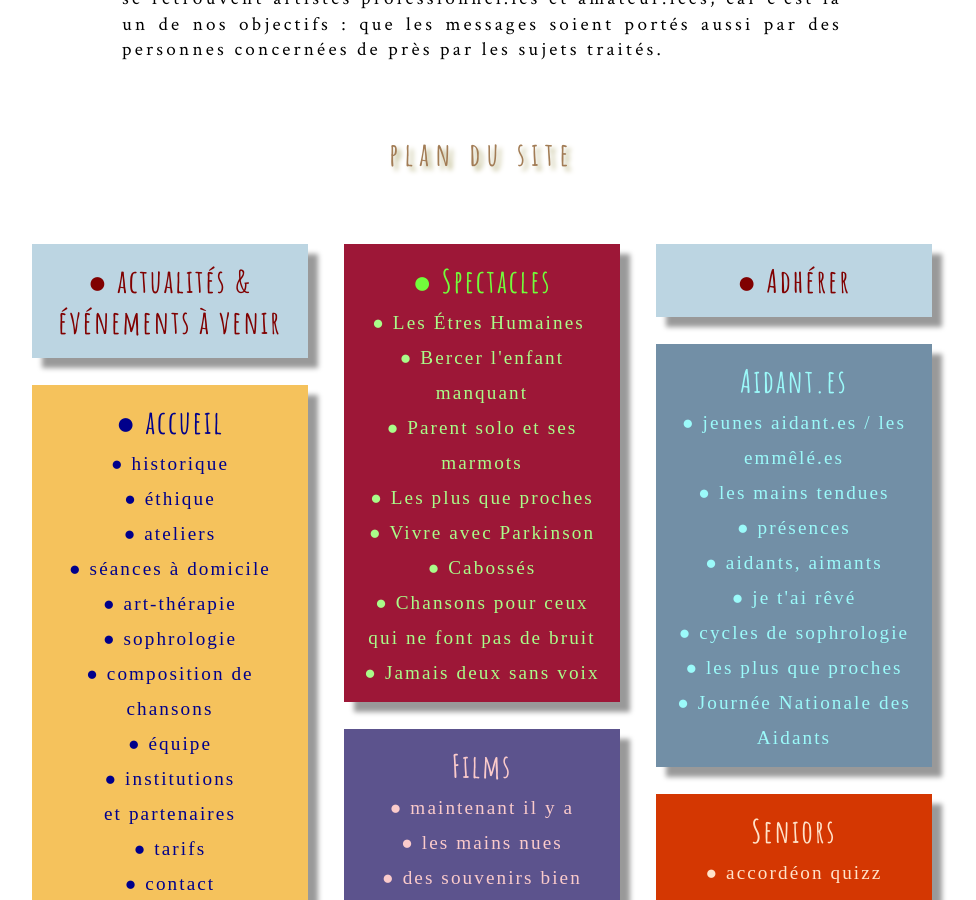
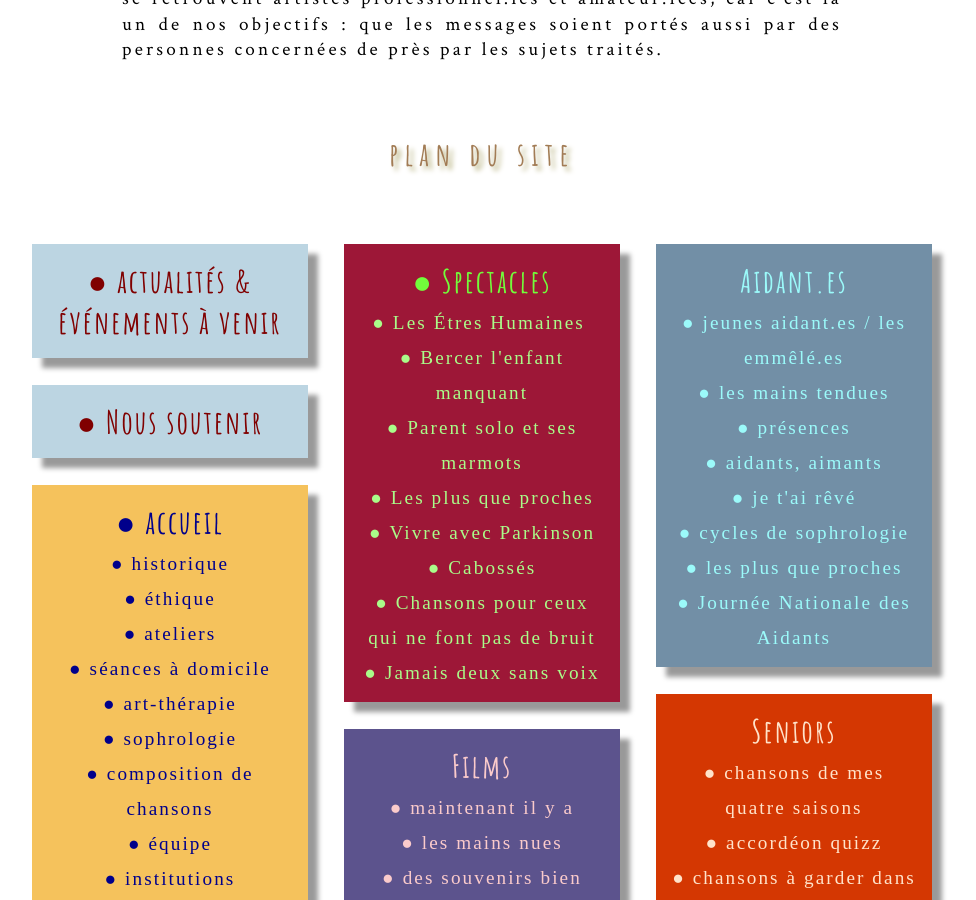
Before and after one commit to leshnik/revertouthaut, a Jekyll site: the page built from index.html, in a window 1280 px wide and 900 px high, scrolled down 8310 px. Shown: the whole window, without its empty margins (158-1134 px from the left). Built offline with Jekyll 4.4.1, drawn with Linux system fonts in a browser that asks for light colours.

Commit message:
navList nous soutenir

```diff
--- a/_includes/NavListCards2.html
+++ b/_includes/NavListCards2.html
@@ -5,6 +5,10 @@
   <div>
     <p class="shadow" style="background: #bcd5e2; width: 28ch">
       <a class="nav-list-heading" style="color:#800000" href="/actualites">●&nbsp;actualités & événements à venir</a>
+    </p>
+
+    <p class="shadow" style="background: #bcd5e2; width: 28ch">
+      <a style="color: #800000" class="nav-list-heading subtlehover" href="/nous-soutenir">●&nbsp;Nous soutenir</a><br>
     </p>
 
     <p class="shadow" style="background: #f5c25c; width:28ch">
@@ -95,9 +99,6 @@
 
   </div>
   <div>
-    <p class="shadow" style="background: #bcd5e2; width: 28ch">
-      <a style="color: #800000" class="nav-list-heading subtlehover" href="/adherer">●&nbsp;Adhérer</a><br>
-    </p>
     <p
       class="shadow"
       style="background: #728fa6 ; width: 28ch">
@@ -121,6 +122,7 @@
       style="background: #d43702; width: 28ch">
       <a href="/seniors" style="color: #ffe3ca" class="nav-list-heading subtlehover">Seniors</a
       ><br>
+      <a style="color: #ffe3ca" class="nav-list-item subtlehover" href="chansons-de-mes-quatre-saisons">●&nbsp;chansons de mes quatre saisons</a><br>
       <a style="color: #ffe3ca" class="nav-list-item subtlehover" href="accordeon-quizz">●&nbsp;accordéon quizz</a><br>
       <a style="color:#ffe3ca" class="nav-list-item subtlehover" href="chansons-a-garder-dans-sa-table-de-nuit">●&nbsp;chansons à garder dans sa table de nuit</a><br>
       <a style="color: #ffe3ca" class="nav-list-item subtlehover"  href="contre-jour">●&nbsp;contre-jour</a><br>
```
